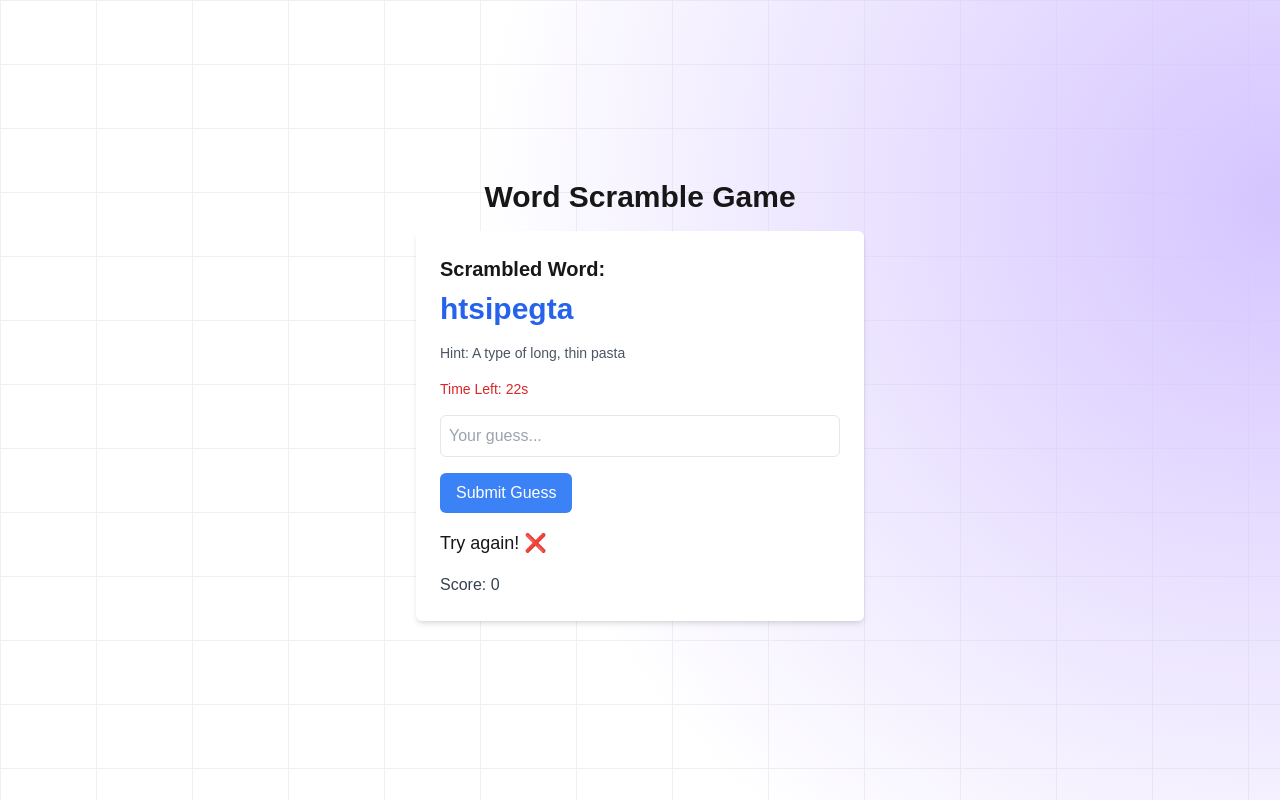
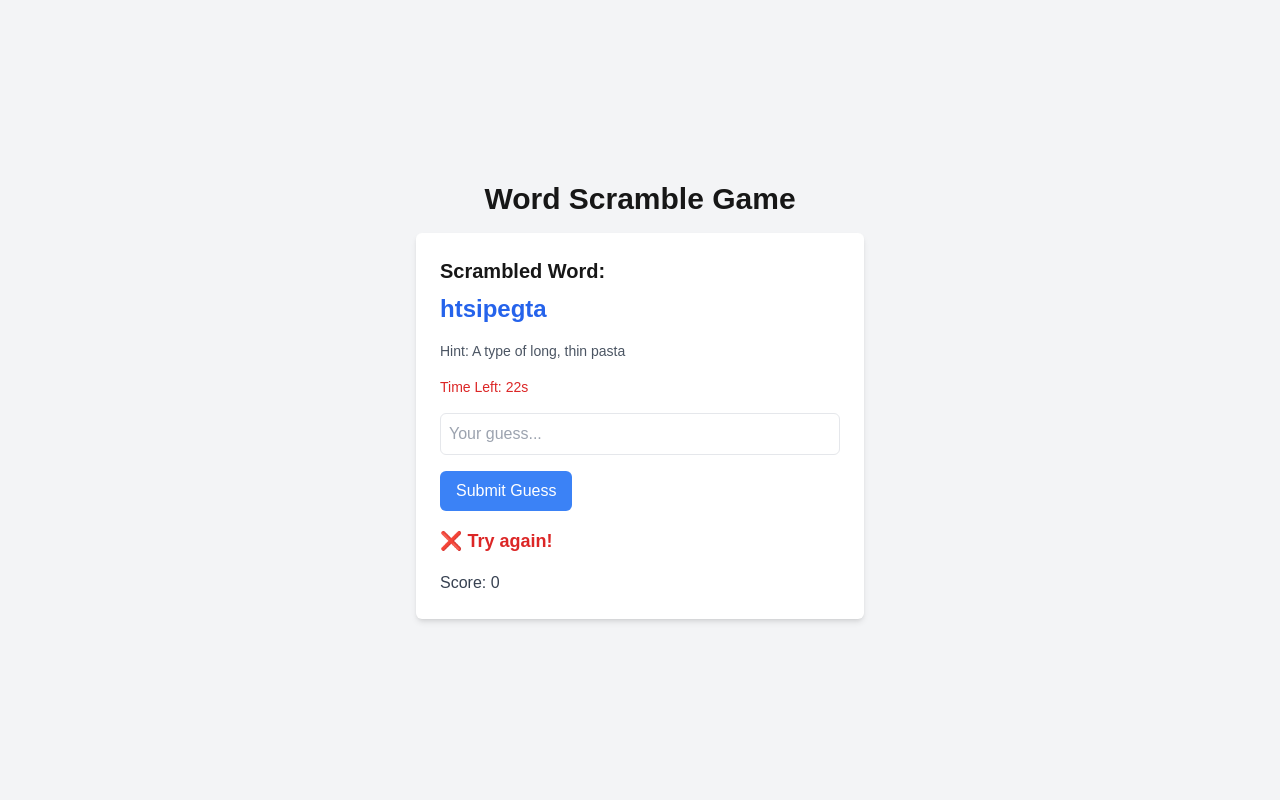
Before and after one commit to oyepariolaoluwalonimi/word-scramble-game, a Next.js app: page / in a window 1280 px wide. Both pictures are taken after typing "Sample" into the empty fields and a click on the button "Submit Guess". Built offline with nearby package versions, Linux system fonts and the light colour scheme.

Commit message:
Adding features to make it more interactive Made the success and failed button dissapear after 5 seconds

```diff
--- a/src/app/layout.js
+++ b/src/app/layout.tsx
@@ -12,8 +12,9 @@ const geistMono = Geist_Mono({
 });
 
 export const metadata = {
-  title: "Create Next App",
-  description: "Generated by create next app",
+  title: "Word Scramble Game - Test Your Skills!",
+  description:
+    "Play the ultimate Word Scramble Game! Unscramble words, beat the timer, and test your vocabulary skills. Built with Next.js, Zustand, and Tailwind CSS.",
 };
 
 export default function RootLayout({ children }) {
--- a/src/components/WordScramble.tsx
+++ b/src/components/WordScramble.tsx
@@ -4,16 +4,29 @@ import React, { useState, useEffect } from 'react';
 import { useGameStore } from '../app/store/useGameStore';
 
 const WordScramble = () => {
-  const { scrambledWord, hint, scrambleWord, checkGuess, score, timer, decrementTimer, isTimeUp, resetGame } = useGameStore();
+  const {
+    scrambledWord,
+    hint,
+    scrambleWord,
+    checkGuess,
+    score,
+    timer,
+    decrementTimer,
+    isTimeUp,
+    resetGame,
+  } = useGameStore();
+
   const [guess, setGuess] = useState('');
   const [feedback, setFeedback] = useState('');
+  const [showFeedback, setShowFeedback] = useState(false);
+  const [showTryAgain, setShowTryAgain] = useState(false);
 
   useEffect(() => {
     scrambleWord();
   }, [scrambleWord]);
 
   useEffect(() => {
-    if (isTimeUp) return;
+    if (isTimeUp) return; // Stop countdown if time is up
 
     const interval = setInterval(() => {
       decrementTimer();
@@ -22,33 +35,50 @@ const WordScramble = () => {
     return () => clearInterval(interval);
   }, [timer, isTimeUp, decrementTimer]);
 
+  useEffect(() => {
+    if (isTimeUp) {
+      setShowTryAgain(true); // Show button when time is up
+
+    }
+  }, [isTimeUp]);
+
   const handleGuess = () => {
     if (checkGuess(guess)) {
-      setFeedback('Correct! 🎉');
+      setFeedback('✅ Correct! 🎉');
     } else {
-      setFeedback('Try again! ❌');
+      setFeedback('❌ Try again!');
     }
+
+    setShowFeedback(true);
+
+    // Hide feedback after 5s
+    setTimeout(() => {
+      setShowFeedback(false);
+    }, 5000);
+
     setGuess('');
   };
 
   return (
-    <div className="flex flex-col items-center justify-center h-screen p-4">
+    <div className="flex flex-col items-center justify-center h-screen bg-gray-100 p-4">
       <h1 className="text-3xl font-bold mb-4">Word Scramble Game</h1>
       <div className="bg-white shadow-md rounded-md p-6 w-full max-w-md">
         {isTimeUp ? (
           <div className="flex flex-col items-center">
             <p className="text-xl font-semibold text-red-600 mb-4">Time’s up! ⏰</p>
-            <button
-              onClick={resetGame}
-              className="bg-green-500 text-white px-4 py-2 rounded-md hover:bg-green-600"
-            >
-              Try Again
-            </button>
+            {showTryAgain && (
+              <button
+                onClick={resetGame}
+                className="bg-red-600 text-white px-4 py-2 rounded-md hover:bg-red-700 transition-all"
+              >
+                Try Again
+              </button>
+            )}
           </div>
         ) : (
           <>
             <p className="text-xl font-semibold mb-2">Scrambled Word:</p>
-            <p className="text-2xl lg:text-3xl font-bold text-blue-600 mb-4">{scrambledWord}</p>
+            <p className="text-2xl font-bold text-blue-600 mb-4">{scrambledWord}</p>
             <p className="text-sm text-gray-600 mb-4">Hint: {hint}</p>
             <p className="text-sm text-red-600 mb-4">Time Left: {timer}s</p>
             <input
@@ -64,7 +94,11 @@ const WordScramble = () => {
             >
               Submit Guess
             </button>
-            {feedback && <p className="mt-4 text-lg">{feedback}</p>}
+            {showFeedback && (
+              <p className={`mt-4 text-lg font-semibold ${feedback.includes('Correct') ? 'text-green-600' : 'text-red-600'}`}>
+                {feedback}
+              </p>
+            )}
             <p className="mt-4 text-gray-700">Score: {score}</p>
           </>
         )}
```
Also changed, not shown: src/app/page.tsx (renamed from src/app/page.js).
